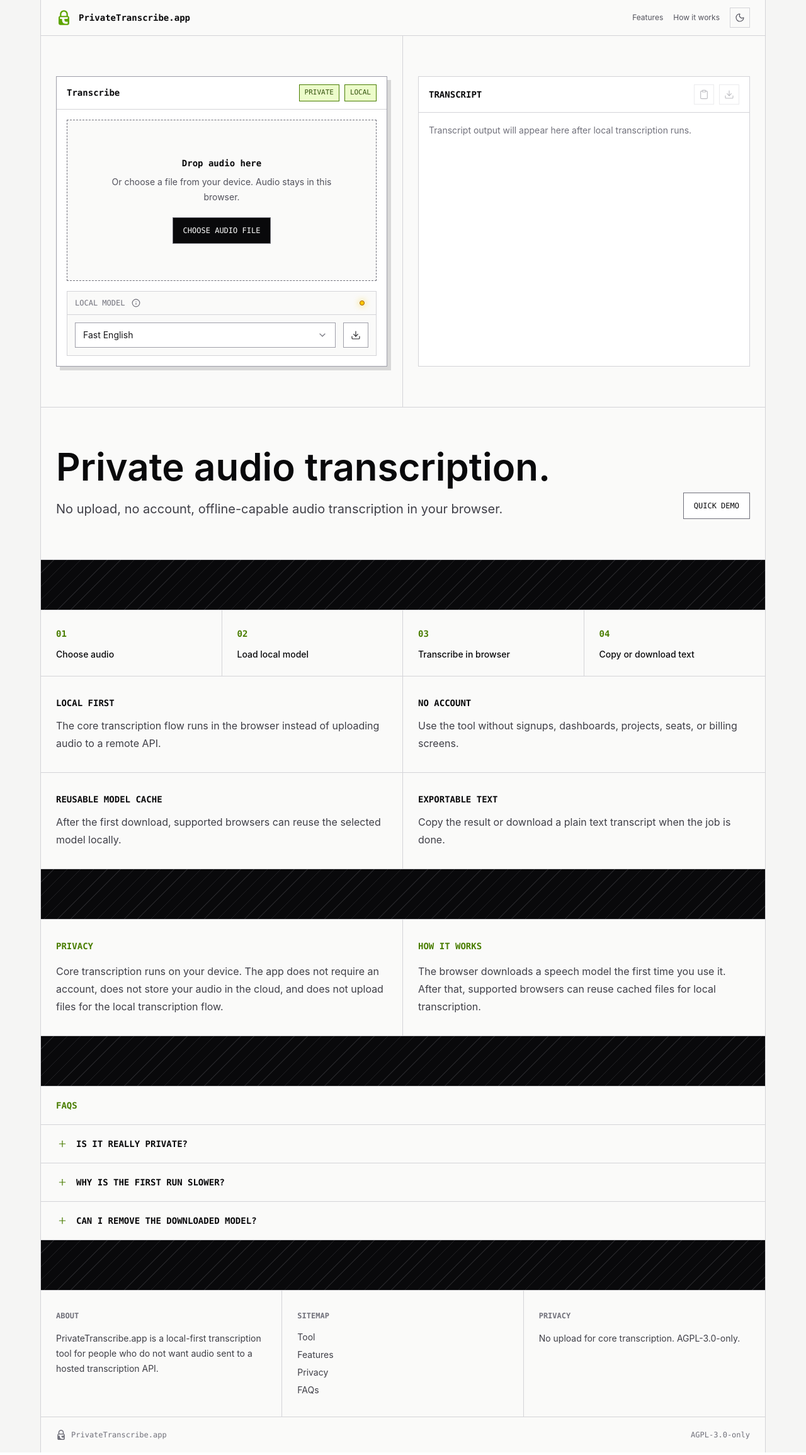
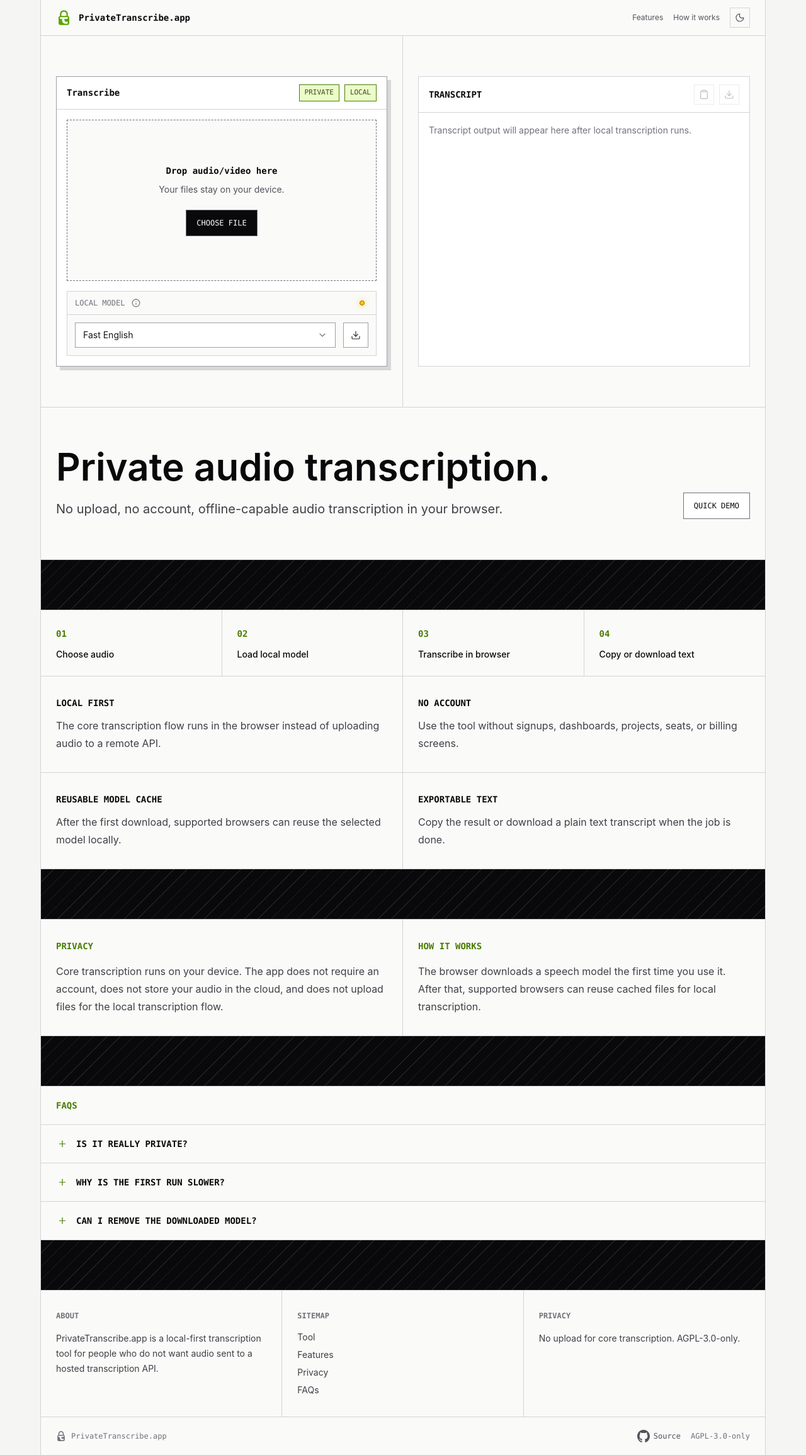
Before and after one commit to mikejarxyz/privatetranscribe, a React (Vite) app: page / in a window 1280 px wide. Shown: the whole page at 63% size. Built offline with nearby package versions, Linux system fonts and the light colour scheme.

Commit message:
minor adjustments, github link

```diff
--- /dev/null
+++ b/src/assets/github-icon.tsx
@@ -0,0 +1,15 @@
+export default function GithubIcon({ className }: { className?: string }) {
+  return (
+    <svg className={`size-5 ${className}`} viewBox="0 0 20 20" version="1.1" xmlns="http://www.w3.org/2000/svg">
+      <g id="Page-1" stroke="none" strokeWidth="1" fill="none" fillRule="evenodd">
+        <g id="Dribbble-Light-Preview" transform="translate(-140.000000, -7559.000000)" fill="currentColor">
+          <g id="icons" transform="translate(56.000000, 160.000000)">
+            <path d="M94,7399 C99.523,7399 104,7403.59 104,7409.253 C104,7413.782 101.138,7417.624 97.167,7418.981 C96.66,7419.082 96.48,7418.762 96.48,7418.489 C96.48,7418.151 96.492,7417.047 96.492,7415.675 C96.492,7414.719 96.172,7414.095 95.813,7413.777 C98.04,7413.523 100.38,7412.656 100.38,7408.718 C100.38,7407.598 99.992,7406.684 99.35,7405.966 C99.454,7405.707 99.797,7404.664 99.252,7403.252 C99.252,7403.252 98.414,7402.977 96.505,7404.303 C95.706,7404.076 94.85,7403.962 94,7403.958 C93.15,7403.962 92.295,7404.076 91.497,7404.303 C89.586,7402.977 88.746,7403.252 88.746,7403.252 C88.203,7404.664 88.546,7405.707 88.649,7405.966 C88.01,7406.684 87.619,7407.598 87.619,7408.718 C87.619,7412.646 89.954,7413.526 92.175,7413.785 C91.889,7414.041 91.63,7414.493 91.54,7415.156 C90.97,7415.418 89.522,7415.871 88.63,7414.304 C88.63,7414.304 88.101,7413.319 87.097,7413.247 C87.097,7413.247 86.122,7413.234 87.029,7413.87 C87.029,7413.87 87.684,7414.185 88.139,7415.37 C88.139,7415.37 88.726,7417.2 91.508,7416.58 C91.513,7417.437 91.522,7418.245 91.522,7418.489 C91.522,7418.76 91.338,7419.077 90.839,7418.982 C86.865,7417.627 84,7413.783 84,7409.253 C84,7403.59 88.478,7399 94,7399" id="github-[#142]">
+
+            </path>
+          </g>
+        </g>
+      </g>
+    </svg>
+  );
+}
--- a/src/components/Footer.tsx
+++ b/src/components/Footer.tsx
@@ -1,4 +1,5 @@
 import { sitemapItems } from '../content/siteContent'
+import GithubIcon from '../assets/github-icon'
 import { LogoMark } from './LogoMark'
 
 export function FooterSections() {
@@ -47,7 +48,18 @@ export function FooterSections() {
           <LogoMark className="block size-4 bg-zinc-500" />
           PrivateTranscribe.app
         </span>
-        <span>AGPL-3.0-only</span>
+        <span className="flex items-center gap-4">
+          <a
+            className="inline-flex items-center gap-1.5 text-zinc-600 hover:text-zinc-950 dark:text-zinc-400 dark:hover:text-zinc-100"
+            href="https://github.com/mikejarxyz/privatetranscribe"
+            rel="noreferrer"
+            target="_blank"
+          >
+            <GithubIcon className="size-4" />
+            Source
+          </a>
+          <span>AGPL-3.0-only</span>
+        </span>
       </footer>
     </>
   )
--- a/src/components/TranscriptionTool.tsx
+++ b/src/components/TranscriptionTool.tsx
@@ -116,13 +116,13 @@ export function TranscriptionTool(props: TranscriptionToolProps) {
               </>
             ) : (
               <span className="font-mono text-sm font-semibold">
-                Drop audio here
+                Drop audio/video here
               </span>
             )}
             <span className="mt-2 max-w-sm text-sm leading-6 text-zinc-600 dark:text-zinc-400">
               {selectedFile
                 ? `${getFileType(selectedFile)} · ${formatBytes(selectedFile.size)}`
-                : 'Or choose a file from your device. Audio stays in this browser.'}
+                : 'Your files stay on your device.'}
             </span>
             <div className="mt-5 flex flex-wrap justify-center gap-2">
               <button
@@ -144,8 +144,8 @@ export function TranscriptionTool(props: TranscriptionToolProps) {
                   : isTranscribing
                     ? 'Transcribing'
                     : selectedFile
-                      ? 'Transcribe audio'
-                      : 'Choose audio file'}
+                      ? 'Transcribe'
+                      : 'Choose file'}
               </button>
             </div>
           </div>
```
Also changed, not shown: package.json (+8 -0 lines), 2 other files (tests, documents, lock files or other folders).
